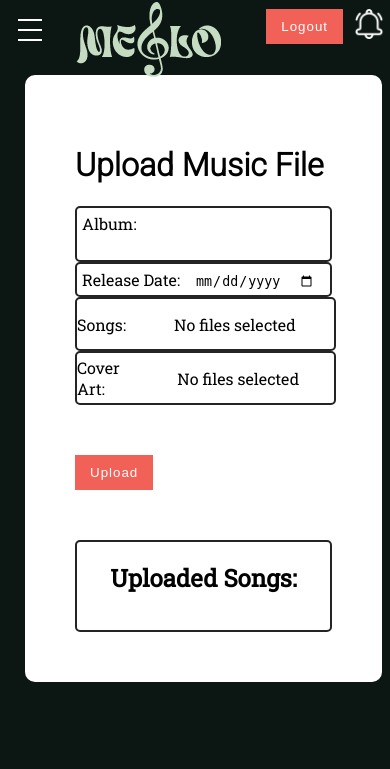
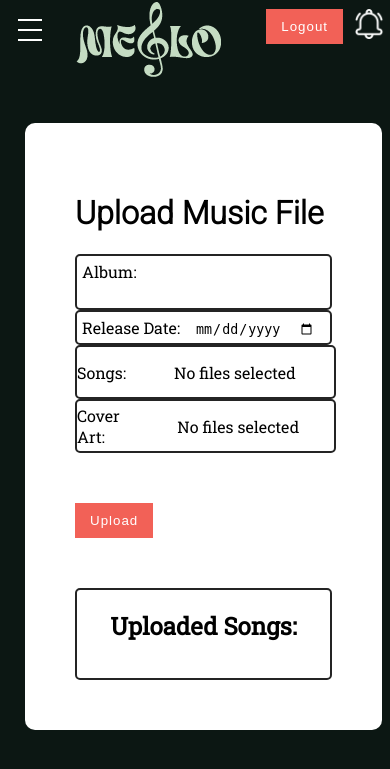
Before and after one commit to mehrdad-ordobadi/Melo, a Flask app: page /upload in a window 390 px wide. Shown: the top 769 px of the page. Run offline with Flask 3, Linux system fonts and the light colour scheme; the visitor is signed in with stand-in values (Sample User, id 1); data that the repository does not hold is empty.

Commit message:
FIX upload page mobile view

```diff
--- a/app/static/navbar.css
+++ b/app/static/navbar.css
@@ -455,6 +455,12 @@ darkest green = #0C1713
         padding-left: 29px;
         display: table-caption;
     }
+
+    .upload-page {
+        padding-top: 40px;
+        display: table;
+    }
+
 }
 @keyframes slide-in {
     0% {
--- a/app/static/upload.css
+++ b/app/static/upload.css
@@ -14,7 +14,7 @@ h1 {
     font-family: 'Roboto', sans-serif;
 }
 
-main {
+.upload-page {
     grid-column: 3/5;
 }
 
--- a/app/templates/upload.html
+++ b/app/templates/upload.html
@@ -7,7 +7,7 @@
 {% endblock %}
 
 {% block content %}
-<main>
+<main class="upload-page">
   {% with messages = get_flashed_messages() %}
   {% if messages %}
       <ul class="flashes">
```
